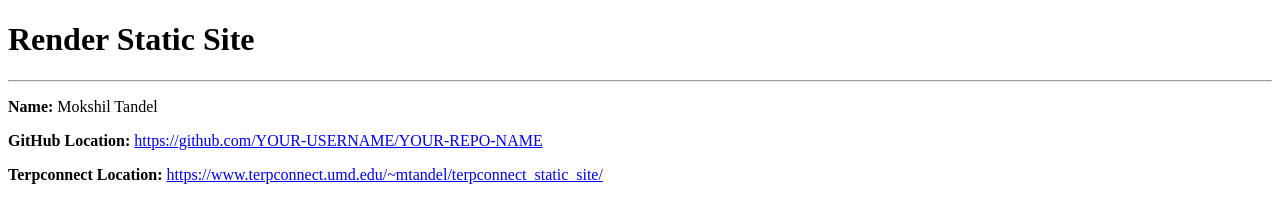
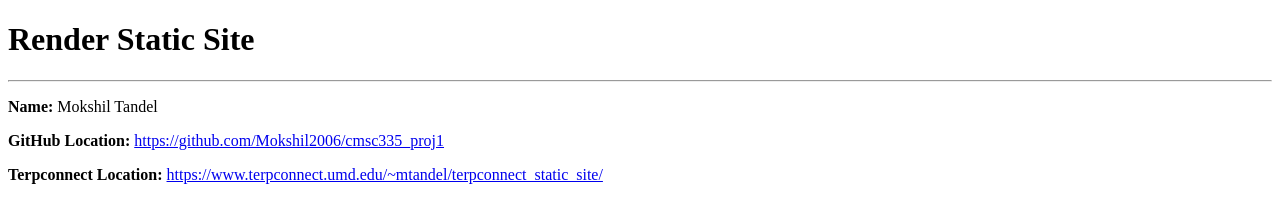
Before and after one commit to Mokshil2006/cmsc335_proj1, a plain HTML site: page index.html in a window 1280 px wide. Drawn offline with Linux system fonts and the light colour scheme.

Commit message:
Update GitHub location link

```diff
--- a/index.html
+++ b/index.html
@@ -10,8 +10,8 @@
     <hr>
     <p><strong>Name: </strong>Mokshil Tandel</p>
     <p><strong>GitHub Location: </strong>
-        <a href="https://github.com/YOUR-USERNAME/YOUR-REPO-NAME" target="_blank">
-            https://github.com/YOUR-USERNAME/YOUR-REPO-NAME
+        <a href="https://github.com/Mokshil2006/cmsc335_proj1" target="_blank">
+            https://github.com/Mokshil2006/cmsc335_proj1
         </a>
     </p>
     <p><strong>Terpconnect Location: </strong>
```
